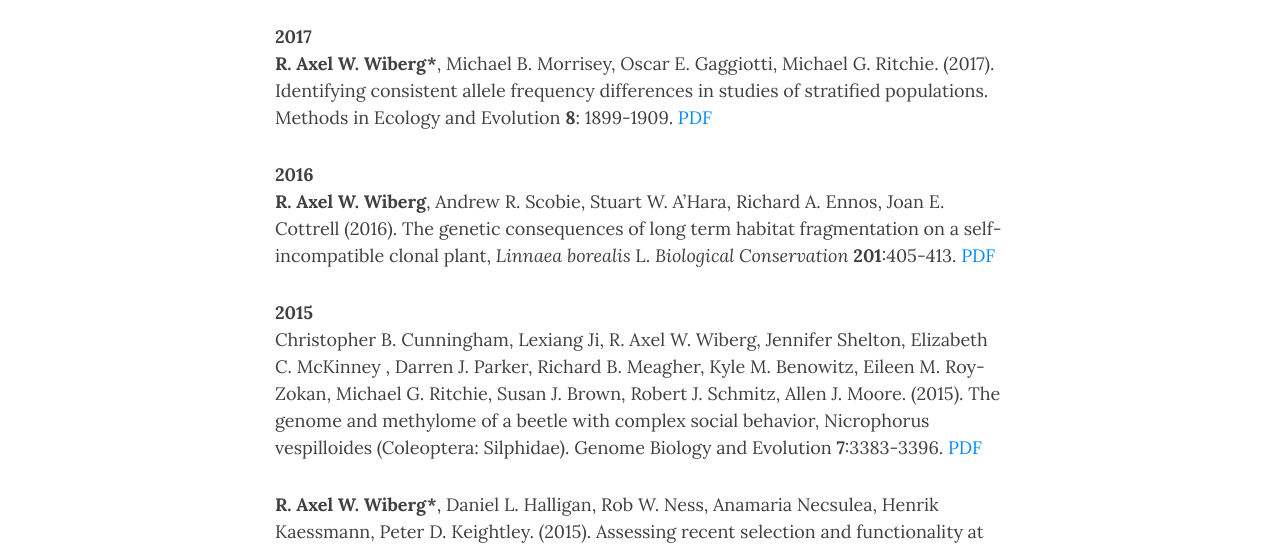
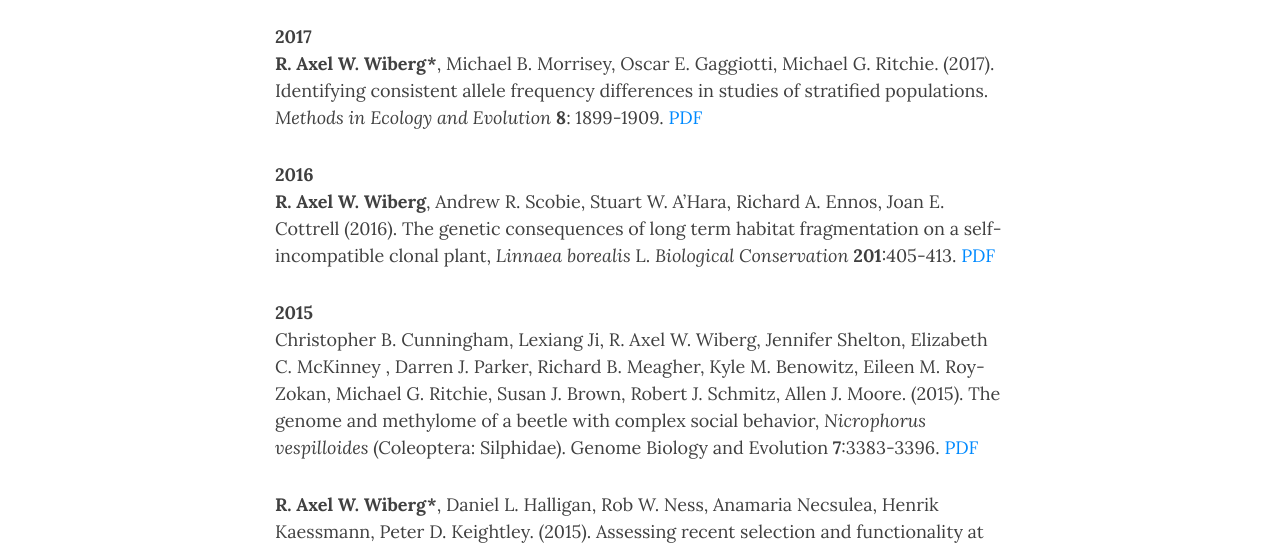
Before and after one commit to RAWWiberg/rawwiberg.github.io, a Jekyll site: the page built from publications.md, in a window 1280 px wide and 900 px high, scrolled down 1855 px. Shown: the part 208-756 px from the top of the window. Built offline with Jekyll 4.4.1, drawn with Linux system fonts in a browser that asks for light colours; nearby versions of some CDN libraries; our own code applies the rules of GitHub Pages for plain Markdown files; some of the changed lines change nothing that is shown.

Commit message:
Added publication list

```diff
--- a/publications.md
+++ b/publications.md
@@ -16,32 +16,32 @@
 
 
 **2020**
-Rosalind L. Murray, Elizabeth J. Herridge, Rob W. Ness, **R. Axel W. Wiberg** & Luc F. Bussière. (2020). Competition for access to mates predicts female-specific ornamentation and male investment in relative testis size. *Evolution*. **74**:1741-1754. [PDF]()
+Rosalind L. Murray, Elizabeth J. Herridge, Rob W. Ness, **R. Axel W. Wiberg** & Luc F. Bussière. (2020). Competition for access to mates predicts female-specific ornamentation and male investment in relative testis size. *Evolution*. **74**:1741-1754. [PDF](https://doi.org/10.1111/evo.13986)
 
-Martin Kapun, Maite G. Barrón, Fabian Staubach, Darren J. Obbard, **R. Axel W. Wiberg**, Jorge Vieira, Clément Goubert, Omar Rota-Stabelli, Maaria Kankare, María Bogaerts-Márquez, Annabelle Haudry, Lena Waidele, Iryna Kozeretska, Elena G. Pasyukova, Volker Loeschcke, Marta Pascual, Cristina P. Vieira, Svitlana Serga, Catherine Montchamp-Moreau, Jessica Abbott, Patricia Gibert, Damiano Porcelli, Nico Posnien, Alejandro Sánchez-Gracia, Sonja Grath, Élio Sucena, Alan O. Bergland, Maria Pilar Garcia Guerreiro, Banu Sebnem Onder, Eliza Argyridou, Lain Guio, Mads, Fristrup Schou, Bart Deplancke, Cristina Vieira, Michael G. Ritchie, Bas J. Zwaan, Eran Tauber, Dorcas J. Orengo, Eva Puerma, Montserrat Aguadé, Paul S. Schmidt, John Parsch, Andrea J. Betancourt, Thomas Flatt & Josefa González. (2020). Genomic analysis of European *Drosophila melanogaster* populations reveals longitudinal structure, continent-wide selection, and previously unknown DNA viruses. *Molecular Biology and Evolution*. **37**: 2661–2678. [PDF]()
+Martin Kapun, Maite G. Barrón, Fabian Staubach, Darren J. Obbard, **R. Axel W. Wiberg**, Jorge Vieira, Clément Goubert, Omar Rota-Stabelli, Maaria Kankare, María Bogaerts-Márquez, Annabelle Haudry, Lena Waidele, Iryna Kozeretska, Elena G. Pasyukova, Volker Loeschcke, Marta Pascual, Cristina P. Vieira, Svitlana Serga, Catherine Montchamp-Moreau, Jessica Abbott, Patricia Gibert, Damiano Porcelli, Nico Posnien, Alejandro Sánchez-Gracia, Sonja Grath, Élio Sucena, Alan O. Bergland, Maria Pilar Garcia Guerreiro, Banu Sebnem Onder, Eliza Argyridou, Lain Guio, Mads, Fristrup Schou, Bart Deplancke, Cristina Vieira, Michael G. Ritchie, Bas J. Zwaan, Eran Tauber, Dorcas J. Orengo, Eva Puerma, Montserrat Aguadé, Paul S. Schmidt, John Parsch, Andrea J. Betancourt, Thomas Flatt & Josefa González. (2020). Genomic analysis of European *Drosophila melanogaster* populations reveals longitudinal structure, continent-wide selection, and previously unknown DNA viruses. *Molecular Biology and Evolution*. **37**: 2661–2678. [PDF](https://doi.org/10.1093/molbev/msaa120)
 
-Jeremias N. Brand, **R. Axel W. Wiberg**, Robert Pjeta, Philip Bertemes, Christian Beisel, Peter Ladurner & Lukas Schärer. (2020). RNA-Seq of three free-living flatworm species suggests rapid evolution of reproduction-related genes. *BMC Genomics* **21**: 462. [PDF]()
+Jeremias N. Brand, **R. Axel W. Wiberg**, Robert Pjeta, Philip Bertemes, Christian Beisel, Peter Ladurner & Lukas Schärer. (2020). RNA-Seq of three free-living flatworm species suggests rapid evolution of reproduction-related genes. *BMC Genomics* **21**: 462. [PDF](https://doi.org/10.1186/s12864-020-06862-x)
 
 
 **2019**
-Verena E. Kutschera, Jelmer W. Poelstra, Nicolas Dussex, Neil J. Gemmell, Gavin R. Hunt, Michael G. Ritchie, Christian Rutz, **R. Axel W. Wiberg** & Jochen B. W. Wolf. (2019). Purifying selection in corvids is less efficient on islands. *Molecular Biology and Evolution*. **37**: 469-474. [PDF]()
+Verena E. Kutschera, Jelmer W. Poelstra, Nicolas Dussex, Neil J. Gemmell, Gavin R. Hunt, Michael G. Ritchie, Christian Rutz, **R. Axel W. Wiberg** & Jochen B. W. Wolf. (2019). Purifying selection in corvids is less efficient on islands. *Molecular Biology and Evolution*. **37**: 469-474. [PDF](https://doi.org/10.1093/molbev/msz233)
 
-Hannele Kauranen, Johanna Kinnunen, Anna-Lotta Hiillos, Pekka Lankinen, David Hopkins, **R. Axel W. Wiberg**, Michael G. Ritchie & Anneli Hoikkala. (2019). Selection for reproduction under short photoperiods changes diapause-associated traits and induces widespread genomic divergence. *Journal of Experimental Biology* **222**: jeb205831. [PDF]()
+Hannele Kauranen, Johanna Kinnunen, Anna-Lotta Hiillos, Pekka Lankinen, David Hopkins, **R. Axel W. Wiberg**, Michael G. Ritchie & Anneli Hoikkala. (2019). Selection for reproduction under short photoperiods changes diapause-associated traits and induces widespread genomic divergence. *Journal of Experimental Biology* **222**: jeb205831. [PDF](10.1242/jeb.205831 )
 
 
 **2018**
-Darren J. Parker, **R. Axel W. Wiberg**, Urmi Trivedi, Venera I. Tyukmaeva, Karim Gharbi, Roger K. Butlin, Anneli Hoikkala, Maaria Kankare & Michael G.Ritchie. (2018). Inter- and intra-specific genomic divergence in *Drosophila montana* shows evidence for cold adaptation. *Genome Biology and Evolution*. **10**: 2086-2101. [PDF]()
+Darren J. Parker, **R. Axel W. Wiberg**, Urmi Trivedi, Venera I. Tyukmaeva, Karim Gharbi, Roger K. Butlin, Anneli Hoikkala, Maaria Kankare & Michael G.Ritchie. (2018). Inter- and intra-specific genomic divergence in *Drosophila montana* shows evidence for cold adaptation. *Genome Biology and Evolution*. **10**: 2086-2101. [PDF](https://doi.org/10.1093/gbe/evy147)
 
 
 **2017**
-**R. Axel W. Wiberg\***, Michael B. Morrisey, Oscar E. Gaggiotti, Michael G. Ritchie. (2017). Identifying consistent allele frequency differences in studies of stratified populations. Methods in Ecology and Evolution **8**: 1899-1909. [PDF]()
+**R. Axel W. Wiberg\***, Michael B. Morrisey, Oscar E. Gaggiotti, Michael G. Ritchie. (2017). Identifying consistent allele frequency differences in studies of stratified populations. *Methods in Ecology and Evolution* **8**: 1899-1909. [PDF]()
 
 
 **2016**
-**R. Axel W. Wiberg**, Andrew R. Scobie, Stuart W. A’Hara, Richard A. Ennos, Joan E. Cottrell (2016). The genetic consequences of long term habitat fragmentation on a self-incompatible clonal plant, *Linnaea borealis* L. *Biological Conservation* **201**:405-413. [PDF]()
+**R. Axel W. Wiberg**, Andrew R. Scobie, Stuart W. A’Hara, Richard A. Ennos, Joan E. Cottrell (2016). The genetic consequences of long term habitat fragmentation on a self-incompatible clonal plant, *Linnaea borealis* L. *Biological Conservation* **201**:405-413. [PDF](https://doi.org/10.1111/2041-210X.12810)
 
 
 **2015**
-Christopher B. Cunningham, Lexiang Ji, R. Axel W. Wiberg, Jennifer Shelton, Elizabeth C. McKinney , Darren J. Parker, Richard B. Meagher, Kyle M. Benowitz, Eileen M. Roy-Zokan, Michael G. Ritchie, Susan J. Brown, Robert J. Schmitz, Allen J. Moore. (2015). The genome and methylome of a beetle with complex social behavior, Nicrophorus vespilloides (Coleoptera: Silphidae). Genome Biology and Evolution **7**:3383-3396. [PDF]()
+Christopher B. Cunningham, Lexiang Ji, R. Axel W. Wiberg, Jennifer Shelton, Elizabeth C. McKinney , Darren J. Parker, Richard B. Meagher, Kyle M. Benowitz, Eileen M. Roy-Zokan, Michael G. Ritchie, Susan J. Brown, Robert J. Schmitz, Allen J. Moore. (2015). The genome and methylome of a beetle with complex social behavior, *Nicrophorus vespilloides* (Coleoptera: Silphidae). Genome Biology and Evolution **7**:3383-3396. [PDF](https://doi.org/10.1093/gbe/evv194)
 
-**R. Axel W. Wiberg\***, Daniel L. Halligan, Rob W. Ness, Anamaria Necsulea, Henrik Kaessmann, Peter D. Keightley. (2015). Assessing recent selection and functionality at long non-coding RNA loci in the mouse genome. Genome Biology and Evolution **7**:2432-2444. [PDF]()
+**R. Axel W. Wiberg\***, Daniel L. Halligan, Rob W. Ness, Anamaria Necsulea, Henrik Kaessmann, Peter D. Keightley. (2015). Assessing recent selection and functionality at long non-coding RNA loci in the mouse genome. Genome Biology and Evolution **7**:2432-2444. [PDF](https://doi.org/10.1093/gbe/evv155)
```
